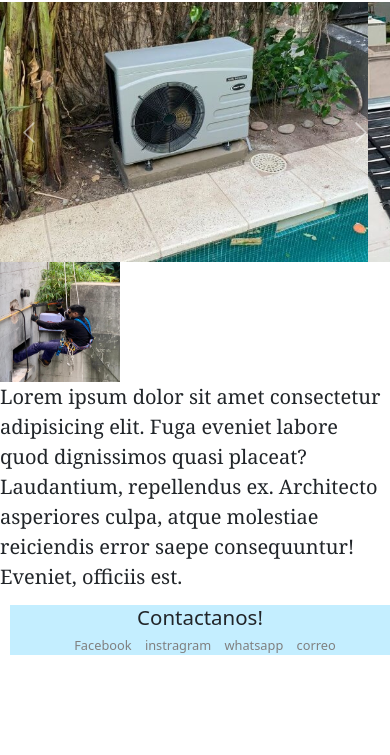
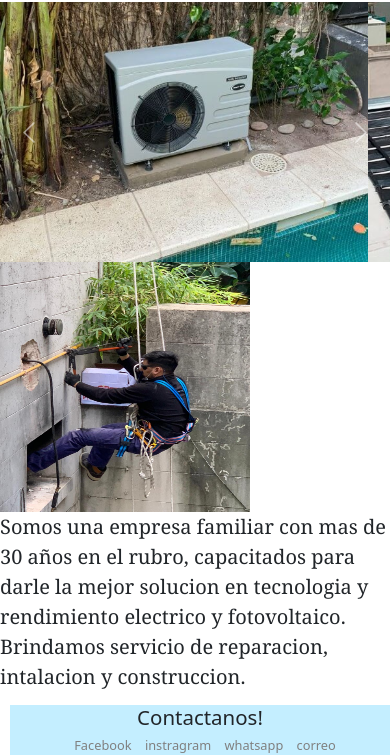
Before and after one commit to carolinaTineo/entrega-2, a plain HTML site: page index.html in a window 390 px wide. Shown: the part 120-875 px from the top of the page. Before the commit the page ends 844 px from the top, so only its background shows below. Drawn offline with nearby package versions, Linux system fonts and the light colour scheme.

Commit message:
hasta aca llegue

```diff
--- a/css/estilo.css
+++ b/css/estilo.css
@@ -74,32 +74,27 @@ form {
     font-family: 'Lucida Sans', 'Lucida Sans Regular', 'Lucida Grande', 'Lucida Sans Unicode', Geneva, Verdana, sans-serif;
 }
 
-@media (min-width: 700px) and (max-width: 1000px)
-{
+@media (min-width: 700px) and (max-width: 1000px) {
+
     .gridPadre{
         grid-template-areas:
         "header header"
         "nav nav"
-        "casaA casaB"
-        "casaC casaD"
-        "footer footer";
-    }
+        "footer footer" }
+
     section img {
         width: 300px;
     }
+
 }
-
 /* vista movil */
 
-@media (max-width: 699px) {
+@media (max-width: 699px)
     .gridPadre{
         grid-template-areas:
         "header"
         "nav"
-        "casaA"
-        "casaB"
-        "casaC"
-        "casaD"
+
         "footer";
     }
     html {
--- a/index.html
+++ b/index.html
@@ -45,8 +45,9 @@
         </button>
       </div>
 
-    <img src="img/enAccion.jpeg" alt="persona trabajando" width="120" height="120">
-    <p class="parrafo">Lorem ipsum dolor sit amet consectetur adipisicing elit. Fuga eveniet labore quod dignissimos quasi placeat? Laudantium, repellendus ex. Architecto asperiores culpa, atque molestiae reiciendis error saepe consequuntur! Eveniet, officiis est.
+    <img src="img/enAccion.jpeg" alt="persona trabajando" width="250" height="250">
+    <p class="parrafo">Somos una empresa familiar con mas de 30 años en el rubro, capacitados para darle la mejor solucion en tecnologia y rendimiento electrico y fotovoltaico.
+        Brindamos servicio de reparacion, intalacion y construccion.
 
     </p>
 
```
Also changed, not shown: quienessomos.html (+1 -1 lines).
